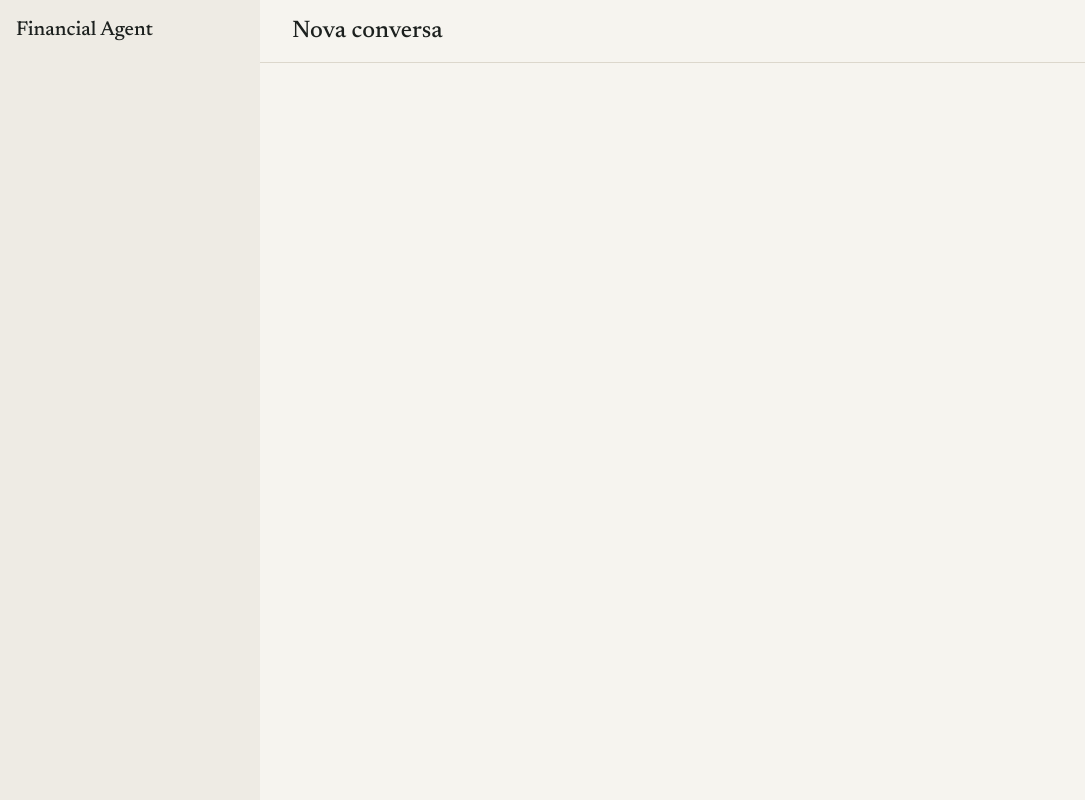
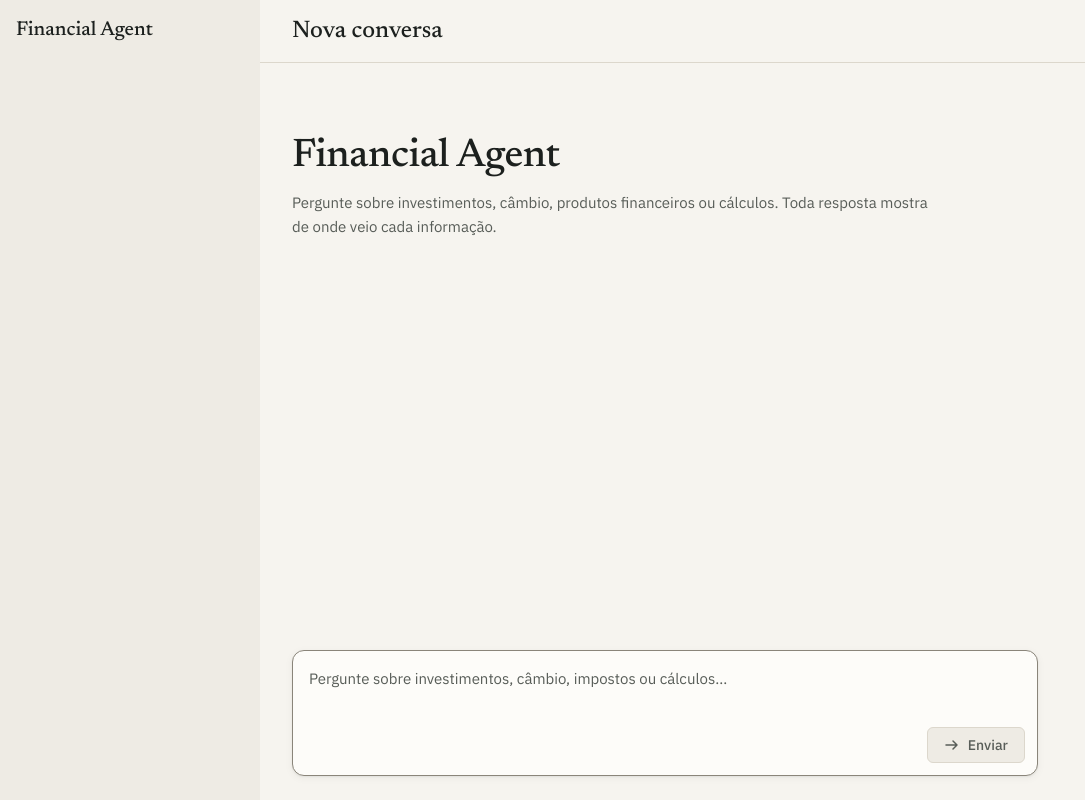
Before and after one commit to SamuelCarlosSilva/financial-agent, a React (Vite) app in the folder frontend/: page / in a window 1280 px wide. Shown: the whole page, without its empty margins (0-1085 px from the left). Built offline with nearby package versions, Linux system fonts and the light colour scheme.

Commit message:
feat(frontend): send questions and show answers with their sources

```diff
--- a/frontend/src/App.tsx
+++ b/frontend/src/App.tsx
@@ -1,5 +1,27 @@
 import { AppLayout } from './AppLayout';
+import { Composer } from './design-system/components/Composer';
+import { ChatView } from './features/chat/ChatView';
+import { useConversation } from './features/chat/useConversation';
+
+const TITLE_MAX = 60;
+
+/** Título da conversa: a primeira pergunta, cortada em 60 caracteres com "…". */
+function conversationTitle(question: string | undefined): string | undefined {
+  const text = question?.trim().replace(/\s+/g, ' ');
+  if (!text) return undefined;
+  return text.length > TITLE_MAX ? `${text.slice(0, TITLE_MAX - 1).trimEnd()}…` : text;
+}
 
 export function App() {
-  return <AppLayout />;
+  const { threadId, turns, status, submit } = useConversation();
+
+  return (
+    <AppLayout
+      title={conversationTitle(turns[0]?.question)}
+      threadId={threadId}
+      composer={<Composer busy={status === 'sending'} onSubmit={(m) => void submit(m)} />}
+    >
+      <ChatView turns={turns} />
+    </AppLayout>
+  );
 }
--- /dev/null
+++ b/frontend/src/features/chat/ChatView.css
@@ -0,0 +1,45 @@
+.chat-turn {
+  display: flex;
+  flex-direction: column;
+  gap: var(--space-5);
+}
+
+.chat-sources {
+  display: grid;
+  grid-template-columns: repeat(auto-fill, minmax(180px, 1fr));
+  gap: var(--space-2);
+  width: 100%;
+}
+
+@media (min-width: 640px) {
+  .chat-sources {
+    grid-template-columns: repeat(3, minmax(0, 1fr));
+  }
+}
+
+.chat-pending {
+  font-size: 13px;
+  line-height: 20px;
+  color: var(--ink-muted);
+}
+
+.chat-failed {
+  margin: 0;
+  color: var(--danger);
+}
+
+.chat-empty {
+  display: flex;
+  flex-direction: column;
+  gap: var(--space-3);
+  padding-block: var(--space-7);
+}
+
+.chat-empty .type-display {
+  margin: 0;
+}
+
+.chat-empty-hint {
+  margin: 0;
+  color: var(--ink-muted);
+}
--- /dev/null
+++ b/frontend/src/features/chat/ChatView.tsx
@@ -0,0 +1,110 @@
+import { useEffect, useRef, useState } from 'react';
+
+import { MessageBubble } from '../../design-system/components/MessageBubble';
+import { SourceCard } from '../../design-system/components/SourceCard';
+import { formatTime } from '../../lib/format';
+import { renderSegments } from './citations';
+import { presentTurn } from './presentTurn';
+import type { Turn } from './useConversation';
+import './ChatView.css';
+
+interface ChatViewProps {
+  turns: Turn[];
+}
+
+interface ActiveCitation {
+  turnId: number;
+  n: number;
+}
+
+function cardId(turnId: number, index: number): string {
+  return `src-${turnId}-${index}`;
+}
+
+function AnsweredTurn({
+  turn,
+  active,
+  onCite,
+}: {
+  turn: Turn & { response: NonNullable<Turn['response']> };
+  active: number | null;
+  onCite: (n: number) => void;
+}) {
+  const p = presentTurn(turn.response);
+  const footer =
+    p.sources.length > 0 ? (
+      <div className="chat-sources">
+        {p.sources.map(({ source, index }) => (
+          <SourceCard
+            key={index}
+            id={cardId(turn.id, index)}
+            source={source}
+            index={index}
+            highlighted={active === index}
+          />
+        ))}
+      </div>
+    ) : null;
+
+  return (
+    <MessageBubble role="assistant" footer={footer}>
+      {renderSegments(p.segments, { activeIndex: active, onCite })}
+    </MessageBubble>
+  );
+}
+
+export function ChatView({ turns }: ChatViewProps) {
+  const [active, setActive] = useState<ActiveCitation | null>(null);
+  const end = useRef<HTMLDivElement>(null);
+
+  // Cada turno novo ou resposta recebida leva a conversa para o fim.
+  const lastStatus = turns.at(-1)?.status;
+  useEffect(() => {
+    end.current?.scrollIntoView({ block: 'end' });
+  }, [turns.length, lastStatus]);
+
+  function cite(turnId: number, n: number) {
+    setActive({ turnId, n });
+    document.getElementById(cardId(turnId, n))?.scrollIntoView({ block: 'nearest' });
+  }
+
+  if (turns.length === 0) {
+    return (
+      <div className="chat-empty">
+        <p className="type-display">Financial Agent</p>
+        <p className="chat-empty-hint">
+          Pergunte sobre investimentos, câmbio, produtos financeiros ou cálculos. Toda resposta
+          mostra de onde veio cada informação.
+        </p>
+      </div>
+    );
+  }
+
+  return (
+    <>
+      {turns.map((turn) => (
+        <div key={turn.id} className="chat-turn">
+          <MessageBubble role="user" time={formatTime(turn.askedAt)}>
+            {turn.question}
+          </MessageBubble>
+          {turn.status === 'sending' ? (
+            <div role="status" className="chat-pending">
+              Verificando o escopo da pergunta…
+            </div>
+          ) : null}
+          {turn.status === 'answered' && turn.response ? (
+            <AnsweredTurn
+              turn={{ ...turn, response: turn.response }}
+              active={active?.turnId === turn.id ? active.n : null}
+              onCite={(n) => cite(turn.id, n)}
+            />
+          ) : null}
+          {turn.status === 'failed' && turn.error ? (
+            <p className="chat-failed">{turn.error.error.message}</p>
+          ) : null}
+        </div>
+      ))}
+      <div ref={end} />
+    </>
+  );
+}
--- /dev/null
+++ b/frontend/src/features/chat/useConversation.ts
@@ -0,0 +1,93 @@
+// Estado da conversa aberta (máquina de estados de data-model.md).
+import { useCallback, useEffect, useReducer, useRef } from 'react';
+
+import { ApiRequestError, postChat } from '../../api/client';
+import type { ApiFailure, ChatResponse } from '../../api/types';
+
+export interface Turn {
+  id: number;
+  question: string;
+  askedAt: Date;
+  status: 'sending' | 'answered' | 'failed';
+  response?: ChatResponse;
+  error?: ApiFailure;
+}
+
+export interface ConversationState {
+  threadId?: string;
+  turns: Turn[];
+  status: 'idle' | 'sending';
+}
+
+type Action =
+  | { type: 'sent'; turn: Turn }
+  | { type: 'answered'; id: number; response: ChatResponse }
+  | { type: 'failed'; id: number; error: ApiFailure };
+
+const initialState: ConversationState = { turns: [], status: 'idle' };
+
+function updateTurn(turns: Turn[], id: number, patch: Partial<Turn>): Turn[] {
+  return turns.map((turn) => (turn.id === id ? { ...turn, ...patch } : turn));
+}
+
+export function conversationReducer(state: ConversationState, action: Action): ConversationState {
+  switch (action.type) {
+    case 'sent':
+      return { ...state, status: 'sending', turns: [...state.turns, action.turn] };
+    case 'answered':
+      return {
+        threadId: state.threadId ?? action.response.thread_id,
+        status: 'idle',
+        turns: updateTurn(state.turns, action.id, {
+          status: 'answered',
+          response: action.response,
+        }),
+      };
+    case 'failed':
+      return {
+        ...state,
+        status: 'idle',
+        turns: updateTurn(state.turns, action.id, { status: 'failed', error: action.error }),
+      };
+  }
+}
+
+function toFailure(error: unknown): ApiFailure {
+  if (error instanceof ApiRequestError) return { status: error.status, error: error.error };
+  return {
+    status: 0,
+    error: { code: 'unknown_error', message: 'Algo deu errado. Tente de novo.' },
+  };
+}
+
+export function useConversation() {
+  const [state, dispatch] = useReducer(conversationReducer, initialState);
+  // Espelho síncrono do estado: dois Enter no mesmo tick não podem disparar dois envios.
+  const current = useRef(state);
+  useEffect(() => {
+    current.current = state;
+  }, [state]);
+  const nextId = useRef(1);
+
+  const submit = useCallback(async (question: string) => {
+    const { status, threadId } = current.current;
+    if (status === 'sending') return;
+
+    const id = nextId.current++;
+    const turn: Turn = { id, question, askedAt: new Date(), status: 'sending' };
+    current.current = { ...current.current, status: 'sending' };
+    dispatch({ type: 'sent', turn });
+
+    try {
+      const response = await postChat({
+        message: question,
+        ...(threadId ? { thread_id: threadId } : {}),
+      });
+      dispatch({ type: 'answered', id, response });
+    } catch (error) {
+      dispatch({ type: 'failed', id, error: toFailure(error) });
+    }
+  }, []);
+
+  return { ...state, submit };
+}
```
Also changed, not shown: frontend/src/test/setup.ts (+5 -0 lines).
